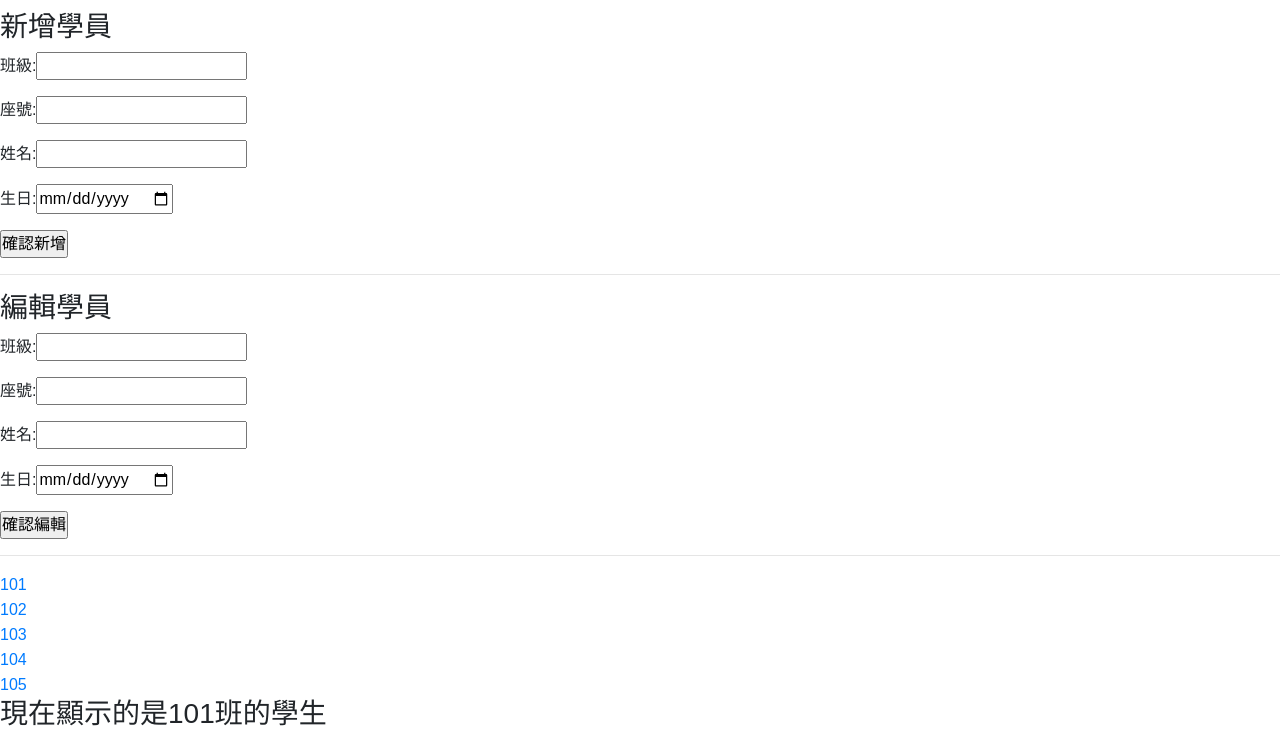
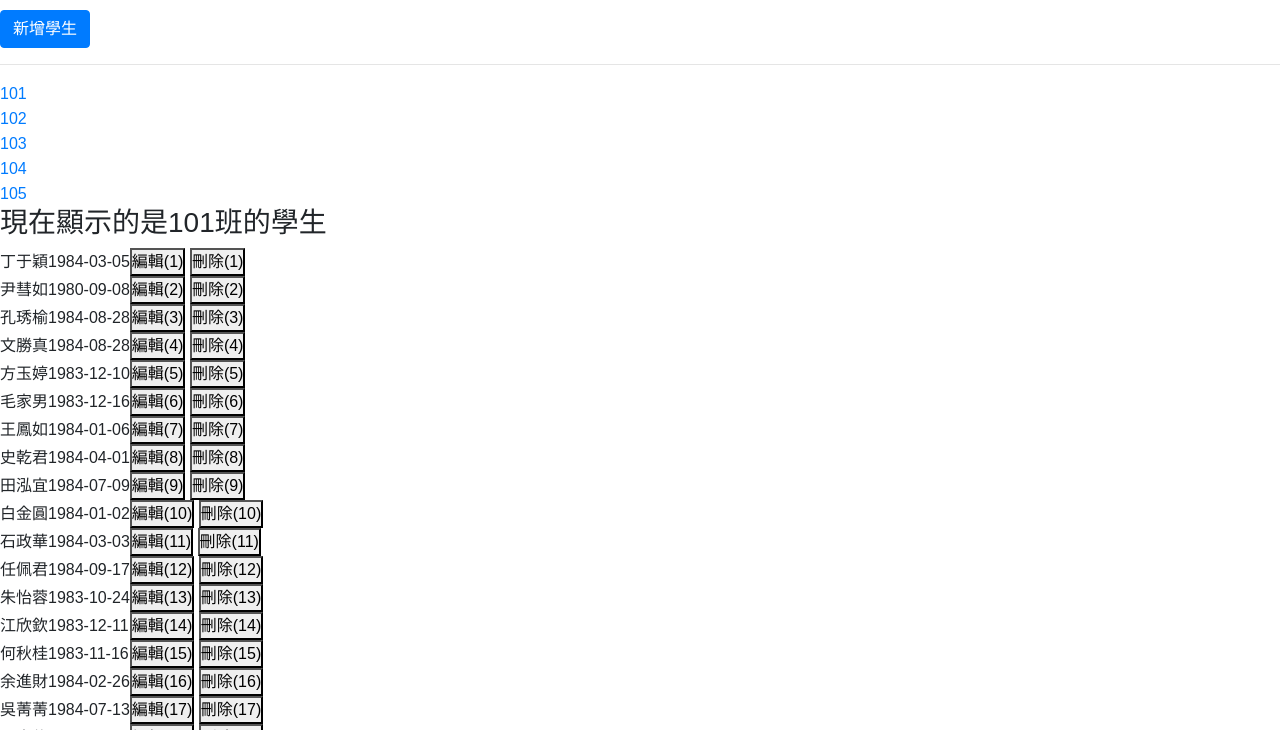
Before and after one commit to POPOB2/ajax, a PHP site: page /app2/index2.html in a window 1280 px wide. Shown: the part 68-798 px from the top of the page. Run offline with PHP 8.4, Linux system fonts and the light colour scheme; data comes from the database, SQL or seed files in the repository.

Commit message:
將表單改成由ajax載入

```diff
--- a/app2/index2.html
+++ b/app2/index2.html
@@ -31,33 +31,10 @@
 
 </head>
 <body>
+  <h1 class="header">學生資料管理系統</h1>
+  <div class="btn btn-primary" onclick="loadForm('add')">新增學生</div>
+  <div id="studentForm">
 
-  <h1 class="header">學生資料管理系統</h1>
-  <div class="addForm">
-    <h3>新增學員</h3>
-    <form method="post">
-      <p>班級:<input type="number" name="classroom" id="classroom"></p>
-      <p>座號:<input type="number" name="seatnum" id="seatnum"></p>
-      <p>姓名:<input type="text" name="name" id="name"></p>
-      <p>生日:<input type="date" name="birthday" id="birthday"></p>
-      <p>
-        <input type="button" value="確認新增" onclick="create()">
-      </p>
-    </form>
-  </div>
-  <hr>
-  <div class="editForm">
-    <h3>編輯學員</h3>
-    <form method="post">
-      <p>班級:<input type="number" name="classroom" id="editClassroom" value=""></p>
-      <p>座號:<input type="number" name="seatnum" id="editSeatnum" value=""></p>
-      <p>姓名:<input type="text" name="name" id="editName" value=""></p>
-      <p>生日:<input type="date" name="birthday" id="editBirthday" value=""></p>
-      <input type="hidden" name="id" id="editId" value="">
-      <p>
-        <input type="button" value="確認編輯" onclick="update()">
-      </p>
-    </form>
   </div>
   <hr>
   <table id="list">
@@ -71,11 +48,6 @@
     <div id="result" style="display:none"></div>
   </table>
 
-
-
-
-
-
 </body>
 </html>
 <script>
@@ -88,6 +60,12 @@
 ************************************/
 query(101)
 
+function loadForm(type){ //無參數=$_GET, 有參數=$_POST
+  // $.get("./form/student_form.php",(form)=>{ // 獲取student_form.php的內容, 作為回傳值給form
+  //   $("#studentForm").html(form) // 將回傳的form塞進#studentForm內
+  // })
+  $("#studentForm").load("./form/student_form.php",{type})   // 或用load直接帶入, 用參數type區別新增、編輯
+}
 
 //新增資料的函式
 function create(){
@@ -137,16 +115,19 @@ function query(classroom){
 }
 
 
-//取得要修改的學生資料
+//顯示要修改的學生資料
 function edit(id){
+  loadForm("edit")
+
   $.get("./api/show.php", {id}, (student)=>{
     student=JSON.parse(student) // 回傳解析過的字串,用JSON.parse()將student轉為物件, 物件的key==庫的欄位
     // console.log(student) // 從api/show.php裡撈到的為該筆在庫的全部資料, 其中包含id, 可供update()使用
-    $("#editClassroom").val(student.classroom) // 將student物件的結果放到對應的 "#表單id" 內
-    $("#editSeatnum").val(student.seat_num)
-    $("#editName").val(student.name)
-    $("#editBirthday").val(student.birthday)
-    $("#editId").val(student.id) // 多塞這個給編輯表單的hidden, 以供upadte()使用
+
+    $("#classroom").val(student.classroom) // 將student物件的結果放到對應的 "#表單id" 內
+    $("#seatnum").val(student.seat_num)
+    $("#name").val(student.name)
+    $("#birthday").val(student.birthday)
+    $("#stuId").val(student.id) // 多塞這個給編輯表單的hidden, 以供upadte()使用
   })
 
 }
@@ -154,18 +135,18 @@ function edit(id){
 //編輯資料的函式
 function update(){
    let form={
-    "classroom":$("#editClassroom").val(),
-    "seatnum":$("#editSeatnum").val(),
-    "name":$("#editName").val(),
-    "birthday":$("#editBirthday").val(),
-    "id":$("#editId").val() // id為 從edit()帶進hidden的id, 供update.php執行sql句WHERE所需的id
+    "classroom":$("#classroom").val(),
+    "seatnum":$("#seatnum").val(),
+    "name":$("#name").val(),
+    "birthday":$("#birthday").val(),
+    "id":$("#stuId").val() // id為 從edit()帶進hidden的id, 供update.php執行sql句WHERE所需的id
    }
    $.post("./api/update.php",form,()=>{
-    $("#editClassroom").val("")
-    $("#editSeatnum").val("")
-    $("#editName").val("")
-    $("#editBirthday").val("")
-    $("#editId").val("") // 連同hidden的id, 將資料全部清空, 避免再次按到update()存入錯誤資料
+    $("#classroom").val("")
+    $("#seatnum").val("")
+    $("#name").val("")
+    $("#birthday").val("")
+    $("#stuId").val("") // 連同hidden的id, 將資料全部清空, 避免再次按到update()存入錯誤資料
     query(form.classroom)
 
    })
```
Also changed, not shown: app2/form/student_form.php (+5 -14 lines).
